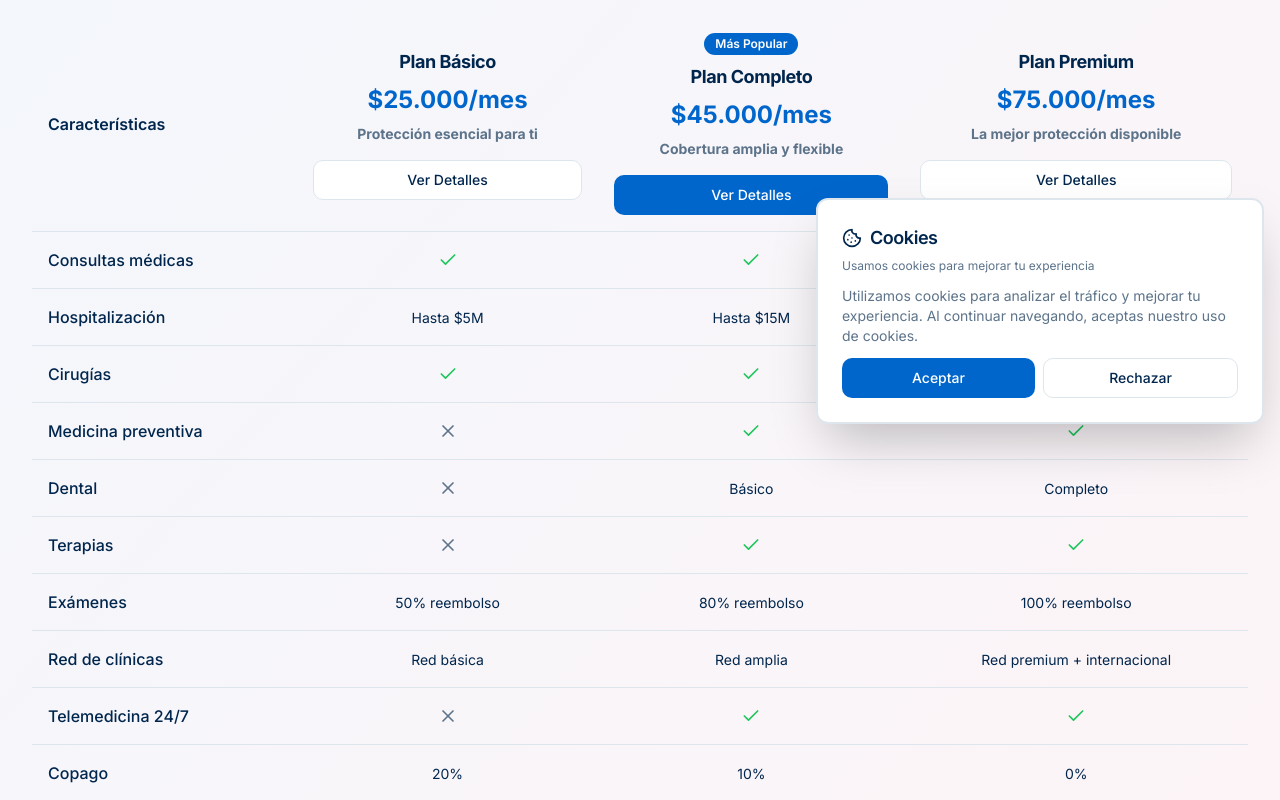
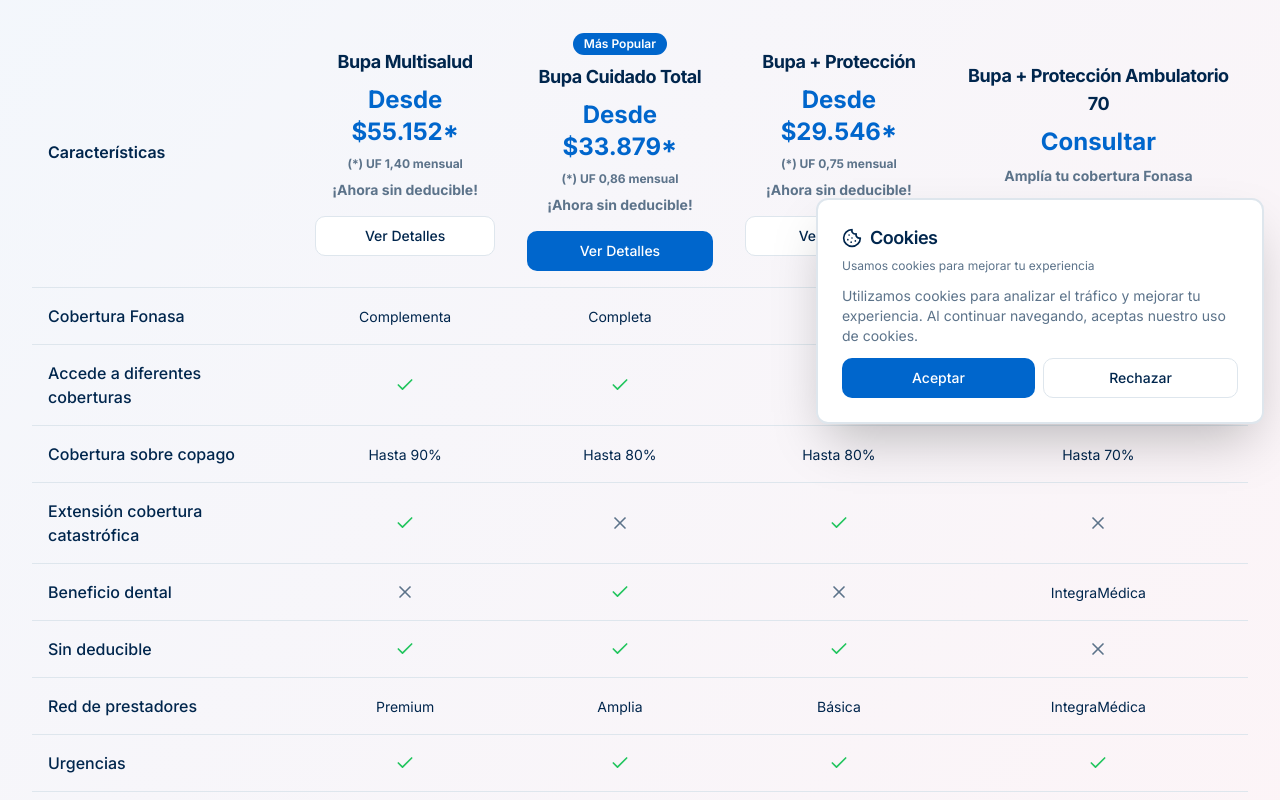
Before and after one commit to cauemustafa/cotiza-tu-plan-hoy, a React (Vite) app: page /seguros-individuales in a window 1280 px wide. Shown: the part 360-1160 px from the top of the page. Built offline with nearby package versions, Linux system fonts and the light colour scheme; the HTML template or start-up script is replaced by a standard one.

Commit message:
Refactor: Update plan comparison tables

```diff
--- a/src/components/shared/ComparisonTable.tsx
+++ b/src/components/shared/ComparisonTable.tsx
@@ -12,6 +12,7 @@ interface PlanFeature {
 interface Plan {
   name: string;
   price: string;
+  priceDetail?: string;
   description: string;
   popular?: boolean;
 }
@@ -50,6 +51,9 @@ const ComparisonTable = ({ plans, features, onSelectPlan }: ComparisonTableProps
                     )}
                     <h3 className="font-bold text-lg">{plan.name}</h3>
                     <p className="text-2xl font-bold text-primary">{plan.price}</p>
+                    {plan.priceDetail && (
+                      <p className="text-xs text-muted-foreground">{plan.priceDetail}</p>
+                    )}
                     <p className="text-sm text-muted-foreground">{plan.description}</p>
                     <Button
                       onClick={() => onSelectPlan(index)}
@@ -90,6 +94,9 @@ const ComparisonTable = ({ plans, features, onSelectPlan }: ComparisonTableProps
                   )}
                   <h3 className="font-bold text-lg">{plan.name}</h3>
                   <p className="text-xl font-bold text-primary">{plan.price}</p>
+                  {plan.priceDetail && (
+                    <p className="text-xs text-muted-foreground">{plan.priceDetail}</p>
+                  )}
                 </div>
               </AccordionTrigger>
               <AccordionContent className="px-4 pb-4">
--- a/src/data/plans.ts
+++ b/src/data/plans.ts
@@ -1,65 +1,75 @@
-// Seguros Individuales Plans
+// Seguros Individuales Plans - Bupa
 export const individualPlans = [
   {
-    name: "Plan Básico",
-    price: "$25.000/mes",
-    description: "Protección esencial para ti",
+    name: "Bupa Multisalud",
+    price: "Desde $55.152*",
+    priceDetail: "(*) UF 1,40 mensual",
+    description: "¡Ahora sin deducible!",
     popular: false
   },
   {
-    name: "Plan Completo",
-    price: "$45.000/mes",
-    description: "Cobertura amplia y flexible",
+    name: "Bupa Cuidado Total",
+    price: "Desde $33.879*",
+    priceDetail: "(*) UF 0,86 mensual",
+    description: "¡Ahora sin deducible!",
     popular: true
   },
   {
-    name: "Plan Premium",
-    price: "$75.000/mes",
-    description: "La mejor protección disponible",
+    name: "Bupa + Protección",
+    price: "Desde $29.546*",
+    priceDetail: "(*) UF 0,75 mensual",
+    description: "¡Ahora sin deducible!",
+    popular: false
+  },
+  {
+    name: "Bupa + Protección Ambulatorio 70",
+    price: "Consultar",
+    priceDetail: "",
+    description: "Amplía tu cobertura Fonasa",
     popular: false
   }
 ];
 
 export const individualFeatures = [
   {
-    name: "Consultas médicas",
-    values: [true, true, true]
+    name: "Cobertura Fonasa",
+    values: ["Complementa", "Completa", "Amplía", "Amplía"]
+  },
+  {
+    name: "Accede a diferentes coberturas",
+    values: [true, true, true, true]
+  },
+  {
+    name: "Cobertura sobre copago",
+    values: ["Hasta 90%", "Hasta 80%", "Hasta 80%", "Hasta 70%"]
+  },
+  {
+    name: "Extensión cobertura catastrófica",
+    values: [true, false, true, false]
+  },
+  {
+    name: "Beneficio dental",
+    values: [false, true, false, "IntegraMédica"]
+  },
+  {
+    name: "Sin deducible",
+    values: [true, true, true, false]
+  },
+  {
+    name: "Red de prestadores",
+    values: ["Premium", "Amplia", "Básica", "IntegraMédica"]
+  },
+  {
+    name: "Urgencias",
+    values: [true, true, true, true]
   },
   {
     name: "Hospitalización",
-    values: ["Hasta $5M", "Hasta $15M", "Ilimitado"]
+    values: [true, true, true, false]
   },
   {
-    name: "Cirugías",
-    values: [true, true, true]
-  },
-  {
-    name: "Medicina preventiva",
-    values: [false, true, true]
-  },
-  {
-    name: "Dental",
-    values: [false, "Básico", "Completo"]
-  },
-  {
-    name: "Terapias",
-    values: [false, true, true]
-  },
-  {
-    name: "Exámenes",
-    values: ["50% reembolso", "80% reembolso", "100% reembolso"]
-  },
-  {
-    name: "Red de clínicas",
-    values: ["Red básica", "Red amplia", "Red premium + internacional"]
-  },
-  {
-    name: "Telemedicina 24/7",
-    values: [false, true, true]
-  },
-  {
-    name: "Copago",
-    values: ["20%", "10%", "0%"]
+    name: "Consultas médicas",
+    values: [true, true, true, true]
   }
 ];
 
```
